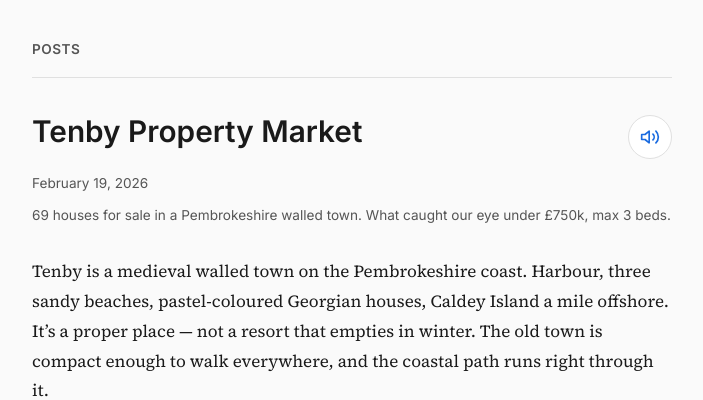
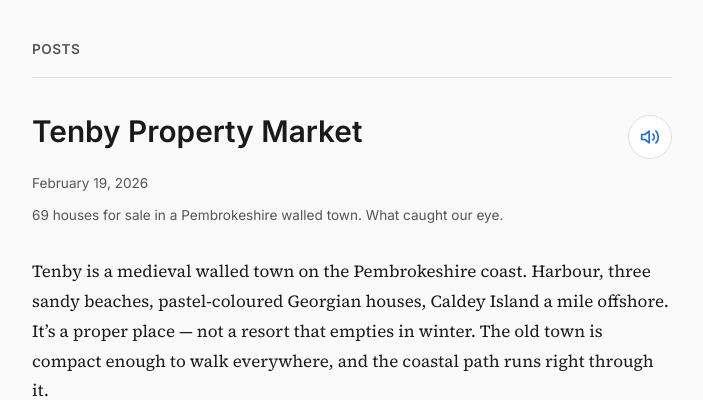
Before and after one commit to aitrmna/posts, a Jekyll site: the page built from _documents/tenby-property.md, in a window 1280 px wide and 900 px high. Shown: the top 400 px of the window, without its empty margins (288-991 px from the left). Built offline with Jekyll 4.4.1, drawn with Linux system fonts in a browser that asks for light colours.

```diff
--- a/_documents/tenby-property.md
+++ b/_documents/tenby-property.md
@@ -1,6 +1,6 @@
 ---
 title: "Tenby Property Market"
-description: "69 houses for sale in a Pembrokeshire walled town. What caught our eye under £750k, max 3 beds."
+description: "69 houses for sale in a Pembrokeshire walled town. What caught our eye."
 date: 2026-02-19 21:00
 ---
 
```
